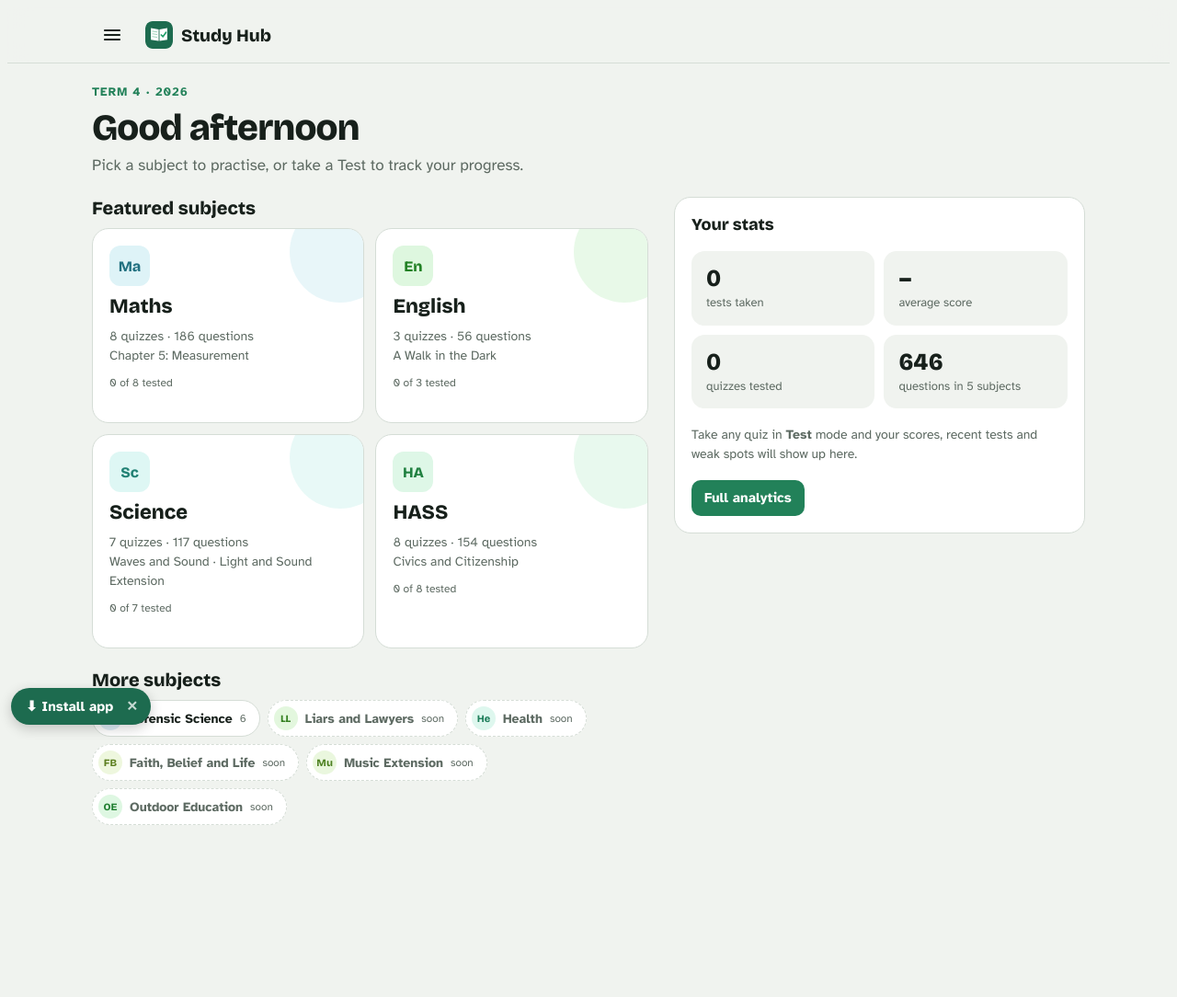
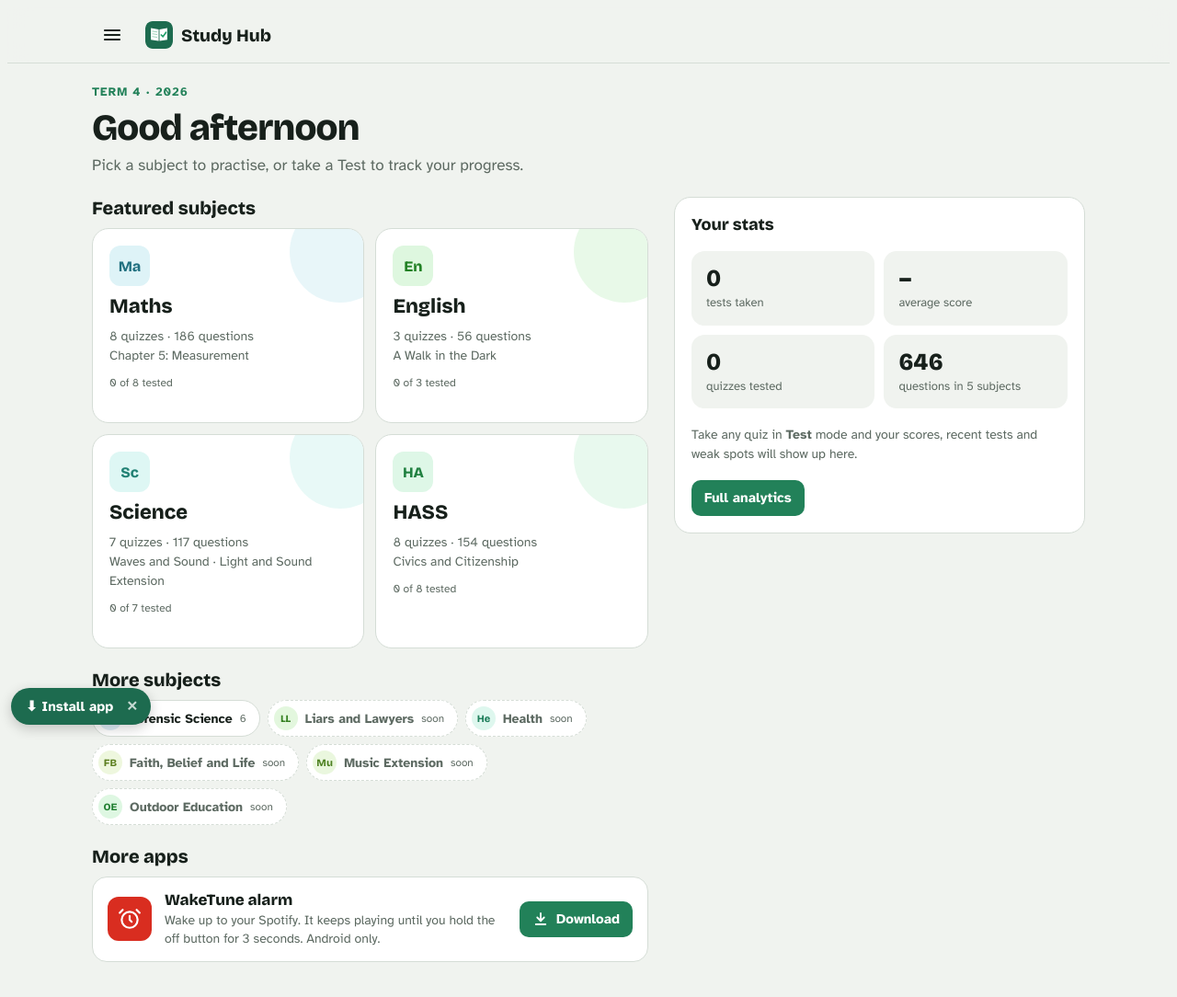
Before and after one commit to jakobball10/study-hub, a plain HTML site: page app/index.html in a window 1280 px wide. Shown: the whole page at 92% size. Before the commit the page ends 961 px from the top, so only its background shows below. Drawn offline with nearby package versions, Linux system fonts and the light colour scheme.

Commit message:
Add WakeTune download card to the app home screen (v1.16)
Co-Authored-By: Claude Opus 5.5 <noreply@anthropic.com>
Claude-Session: https://claude.ai/code/session_013NHDbNtCEu8APHBhyZJGiE

```diff
--- a/app/index.html
+++ b/app/index.html
@@ -314,6 +314,14 @@ body.calc-open #app{padding-bottom:420px}
 .tile span{font-size:13px;color:var(--muted)}
 .sect{display:flex;flex-direction:column;gap:10px}
 .sect h3{margin:0;font:800 20px var(--display)}
+.promo{display:flex;align-items:center;gap:14px;background:var(--surface);border:1px solid var(--line);border-radius:16px;padding:14px 16px;flex-wrap:wrap}
+.promo .pi{width:48px;height:48px;border-radius:12px;background:#D92D20;color:#fff;display:grid;place-items:center;flex:none}
+.promo .pi svg{width:26px;height:26px}
+.promo .pt{flex:1 1 180px;display:flex;flex-direction:column;gap:2px}
+.promo .pt b{font:800 17px var(--display)}
+.promo .pt small{color:var(--muted);font-size:14px;line-height:1.4}
+.promo a.btn{text-decoration:none;display:inline-flex;align-items:center;gap:8px;white-space:nowrap}
+.promo a.btn svg{width:18px;height:18px}
 .jump{display:flex;align-items:center;gap:14px;width:100%;text-align:left;font:inherit;color:var(--fg);background:var(--surface);border:1.5px solid var(--line);border-radius:14px;padding:14px 16px;cursor:pointer}
 .jump:hover{border-color:hsl(var(--h) 58% var(--acc-l))}
 .jump .m{width:40px;height:40px;border-radius:11px;flex:none;display:grid;place-items:center;font:800 14px var(--display);background:hsl(var(--h) 60% var(--soft-l));color:hsl(var(--h) 58% var(--acc-l))}
@@ -1176,6 +1184,13 @@ function home(){
       <div class="col">
         <section class="sect"><h3>Featured subjects</h3><div class="feat4">${core.map(fcard).join('')}</div></section>
         <section class="sect"><h3>More subjects</h3><div class="more">${others.map(s=>s.quizzes.length?`<button class="mchip" data-id="${s.id}" style="--h:${s.h}"><span class="m">${s.short}</span>${esc(s.name)} <small>${s.quizzes.length}</small></button>`:`<span class="mchip soon" style="--h:${s.h}"><span class="m">${s.short}</span>${esc(s.name)} <small>soon</small></span>`).join('')}</div></section>
+        <section class="sect"><h3>More apps</h3>
+          <div class="promo">
+            <span class="pi" aria-hidden="true"><svg viewBox="0 0 24 24" fill="none" stroke="currentColor" stroke-width="2" stroke-linecap="round" stroke-linejoin="round"><circle cx="12" cy="13" r="8"/><path d="M12 9v4l2 2"/><path d="M5 3 2 6"/><path d="m22 6-3-3"/></svg></span>
+            <span class="pt"><b>WakeTune alarm</b><small>Wake up to your Spotify. It keeps playing until you hold the off button for 3 seconds. Android only.</small></span>
+            <a class="btn small" href="https://github.com/jakobball10/study-hub/raw/main/waketune/WakeTune.apk" target="_blank" rel="noopener"><svg viewBox="0 0 24 24" fill="none" stroke="currentColor" stroke-width="2.4" stroke-linecap="round" stroke-linejoin="round" aria-hidden="true"><path d="M12 4v11"/><path d="m7 10 5 5 5-5"/><path d="M5 20h14"/></svg>Download</a>
+          </div>
+        </section>
       </div>
       <aside class="col statpanel" aria-label="Your stats">
         <h3>Your stats</h3>
@@ -2027,7 +2042,7 @@ let rz; window.addEventListener('resize',()=>{clearTimeout(rz);rz=setTimeout(()=
 home();
 </script>
 
-<script>window.SH_MODE='app';const APP_VERSION="1.15", APP_NOTES=["New HASS quiz: Negligence (18 questions)", "New HASS quiz: Criminal Courtroom Layout (18 questions)"];</script>
+<script>window.SH_MODE='app';const APP_VERSION="1.16", APP_NOTES=["New: download the WakeTune alarm app from the home screen (Android)"];</script>
 <script src="../shell.js"></script>
 </body>
 </html>
--- a/sw.js
+++ b/sw.js
@@ -1,4 +1,4 @@
-const CACHE='studyhub-1.15';
+const CACHE='studyhub-1.16';
 const CORE=["./", "./index.html", "./logo.svg", "./og-image.jpg", "./app/", "./app/index.html", "./shell.js", "./manifest.webmanifest", "./version.json", "./icon-192.png", "./icon-512.png", "./icon-180.png", "./shot-home.webp", "./shot-quiz.webp"];
 self.addEventListener('install',e=>{e.waitUntil(caches.open(CACHE).then(c=>c.addAll(CORE.map(u=>new Request(u,{cache:'reload'})))).then(()=>self.skipWaiting()))});
 self.addEventListener('activate',e=>{e.waitUntil(caches.keys().then(ks=>Promise.all(ks.filter(k=>k!==CACHE).map(k=>caches.delete(k)))).then(()=>self.clients.claim()))});
```
Also changed, not shown: index.html (+1 -1 lines), version.json (+3 -4 lines).
